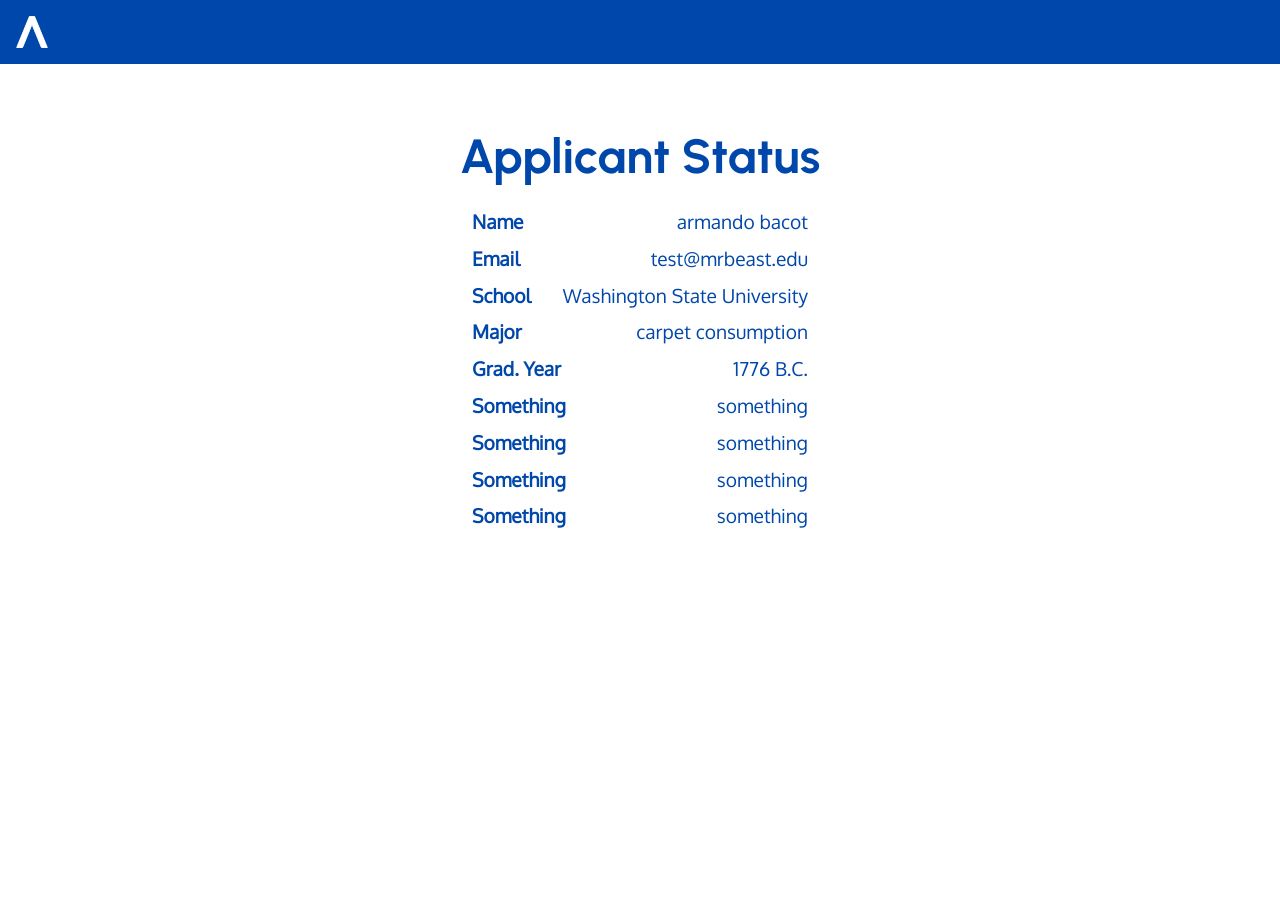
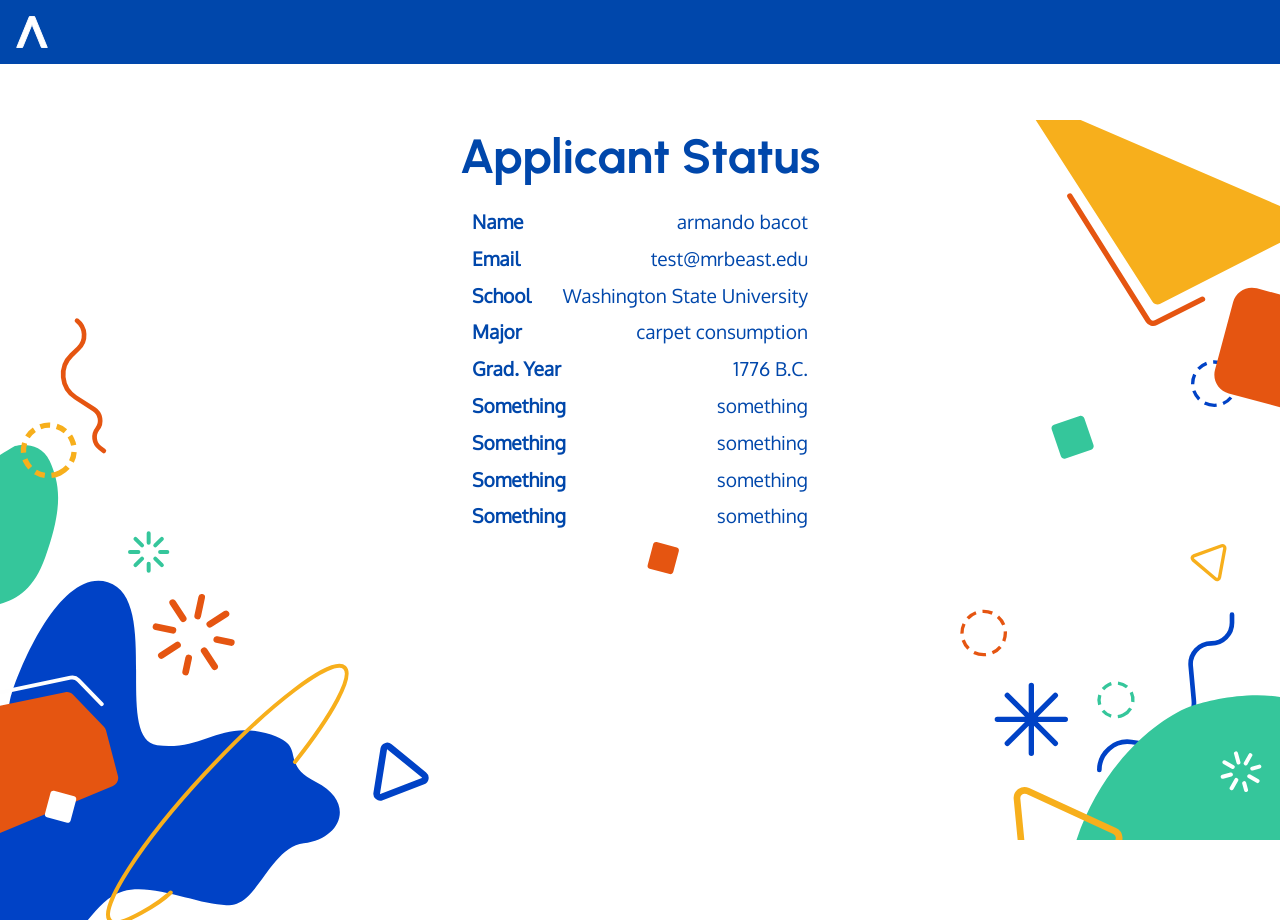
Before and after one commit to hack-duke/portal.hackduke.org, a React (Create React App) app in the folder portal-frontend/: page /status in a window 1280 px wide. Before the commit the page ends 800 px from the top, so only its background shows below. Built offline with nearby package versions, Linux system fonts and the light colour scheme; no server answers; a web font is replaced by a local one.

Commit message:
status look good now

```diff
--- a/portal-frontend/package.json
+++ b/portal-frontend/package.json
@@ -6,6 +6,7 @@
     "@auth0/auth0-react": "^2.2.4",
     "@emotion/react": "^11.13.3",
     "@emotion/styled": "^11.13.0",
+    "@fontsource/oxygen": "^5.1.0",
     "@fontsource/urbanist": "^5.1.0",
     "@testing-library/jest-dom": "^5.17.0",
     "@testing-library/react": "^13.4.0",
--- a/portal-frontend/src/components/WhiteBackground.js
+++ b/portal-frontend/src/components/WhiteBackground.js
@@ -4,7 +4,7 @@ import './WhiteBackground.css'
 export const WhiteBackground = () => {
   return (
     <div className = "hero-background" style={{
-        position: 'relative',
+        position: 'absolute',
         backgroundSize: 'cover',
         backgroundPosition: 'center',
         height: '100vh',
--- a/portal-frontend/src/pages/ApplicationStatusPage.js
+++ b/portal-frontend/src/pages/ApplicationStatusPage.js
@@ -18,7 +18,7 @@ const statusItems = [
 
 const StatusList = () => {
   return (
-    <div className="status-list">
+    <div className="status-list" style={{ zIndex: 100, position: 'relative' }}>
       <div className="status-items">
         {statusItems.map((item, index) => (
           <div className="status-item" key={index}>
@@ -39,6 +39,7 @@ const ApplicationStatusPage = () => {
   return (
     <>
       <Navbar />
+      <WhiteBackground />
       <h1 className='status-title'>Applicant Status</h1>
       <StatusList />
     </>
```
Also changed, not shown: 1 other file (tests, documents, lock files or other folders).
